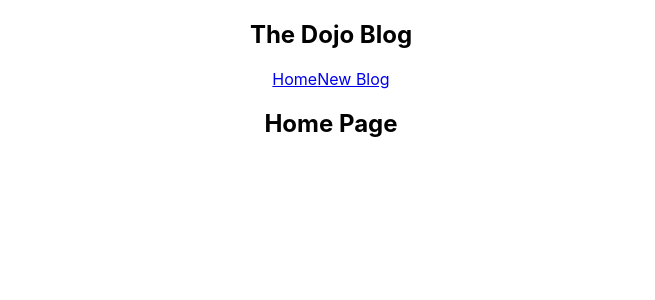
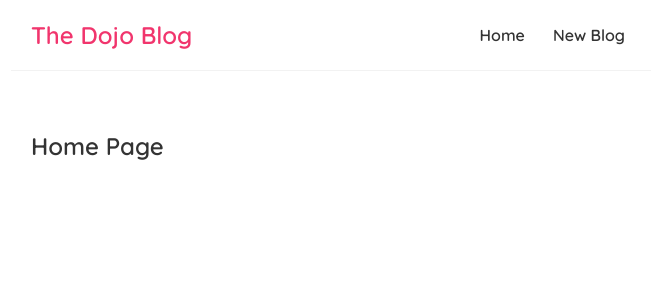
Before and after one commit to BilalMlym/dojo-blog, a React (Create React App) app: page / in a window 1280 px wide. Shown: the top 300 px of the page, without its empty margins (309-964 px from the left). Built offline with nearby package versions, Linux system fonts and the light colour scheme.

Commit message:
dojo-blog 6th lesson

```diff
--- a/src/App.css
+++ /dev/null
@@ -1,38 +0,0 @@
-.App {
-  text-align: center;
-}
-
-.App-logo {
-  height: 40vmin;
-  pointer-events: none;
-}
-
-@media (prefers-reduced-motion: no-preference) {
-  .App-logo {
-    animation: App-logo-spin infinite 20s linear;
-  }
-}
-
-.App-header {
-  background-color: #282c34;
-  min-height: 100vh;
-  display: flex;
-  flex-direction: column;
-  align-items: center;
-  justify-content: center;
-  font-size: calc(10px + 2vmin);
-  color: white;
-}
-
-.App-link {
-  color: #61dafb;
-}
-
-@keyframes App-logo-spin {
-  from {
-    transform: rotate(0deg);
-  }
-  to {
-    transform: rotate(360deg);
-  }
-}
--- a/src/App.js
+++ b/src/App.js
@@ -1,4 +1,4 @@
-import './App.css';
+
 import NavBar from './NavBar';
 import Home from './Home';
 
--- a/src/index.css
+++ b/src/index.css
@@ -1,13 +1,44 @@
-body {
+@import url("https://fonts.googleapis.com/css2?family=Quicksand:wght@600&display=swap");
+* {
   margin: 0;
-  font-family: -apple-system, BlinkMacSystemFont, 'Segoe UI', 'Roboto', 'Oxygen',
-    'Ubuntu', 'Cantarell', 'Fira Sans', 'Droid Sans', 'Helvetica Neue',
-    sans-serif;
-  -webkit-font-smoothing: antialiased;
-  -moz-osx-font-smoothing: grayscale;
+  font-family: "Quicksand";
+  color: #333;
 }
 
-code {
-  font-family: source-code-pro, Menlo, Monaco, Consolas, 'Courier New',
-    monospace;
+.navbar {
+  padding: 20px;
+  display: -webkit-box;
+  display: -ms-flexbox;
+  display: flex;
+  -webkit-box-align: center;
+      -ms-flex-align: center;
+          align-items: center;
+  max-width: 600px;
+  margin: 0 auto;
+  border-bottom: 1px solid #f2f2f2;
 }
+
+.navbar h1 {
+  color: #f1356d;
+}
+
+.navbar .links {
+  margin-left: auto;
+}
+
+.navbar a {
+  margin-left: 16px;
+  text-decoration: none;
+  padding: 6px;
+}
+
+.navbar a:hover {
+  color: #f1356d;
+}
+
+.content {
+  max-width: 600px;
+  margin: 40px auto;
+  padding: 20px;
+}
+/*# sourceMappingURL=index.css.map */
--- /dev/null
+++ b/src/index.scss
@@ -0,0 +1,33 @@
+@import url('https://fonts.googleapis.com/css2?family=Quicksand:wght@600&display=swap');
+*{
+    margin: 0;
+    font-family: "Quicksand";
+    color: #333;
+}
+.navbar {
+padding: 20px;
+display: flex;
+align-items: center;
+max-width: 600px;
+margin: 0 auto;
+border-bottom: 1px solid #f2f2f2;
+}
+.navbar h1 {
+color: #f1356d;
+}
+.navbar .links {
+margin-left: auto;
+}
+.navbar a {
+margin-left: 16px;
+text-decoration: none;
+padding: 6px;
+}
+.navbar a:hover {
+color: #f1356d;
+}
+.content {
+max-width: 600px;
+margin: 40px auto;
+padding: 20px;
+}
```
Also changed, not shown: 1 other file (tests, documents, lock files or other folders).
